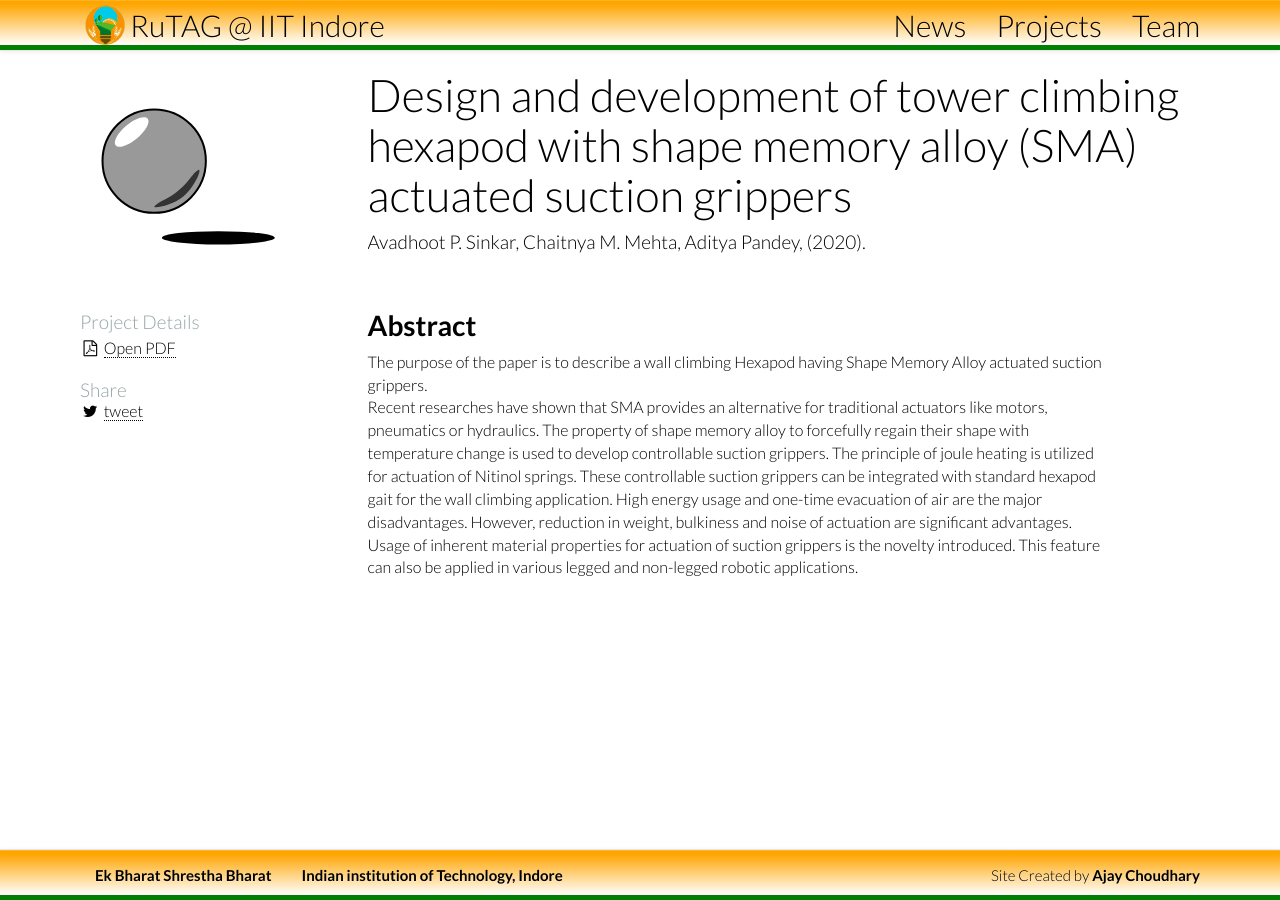
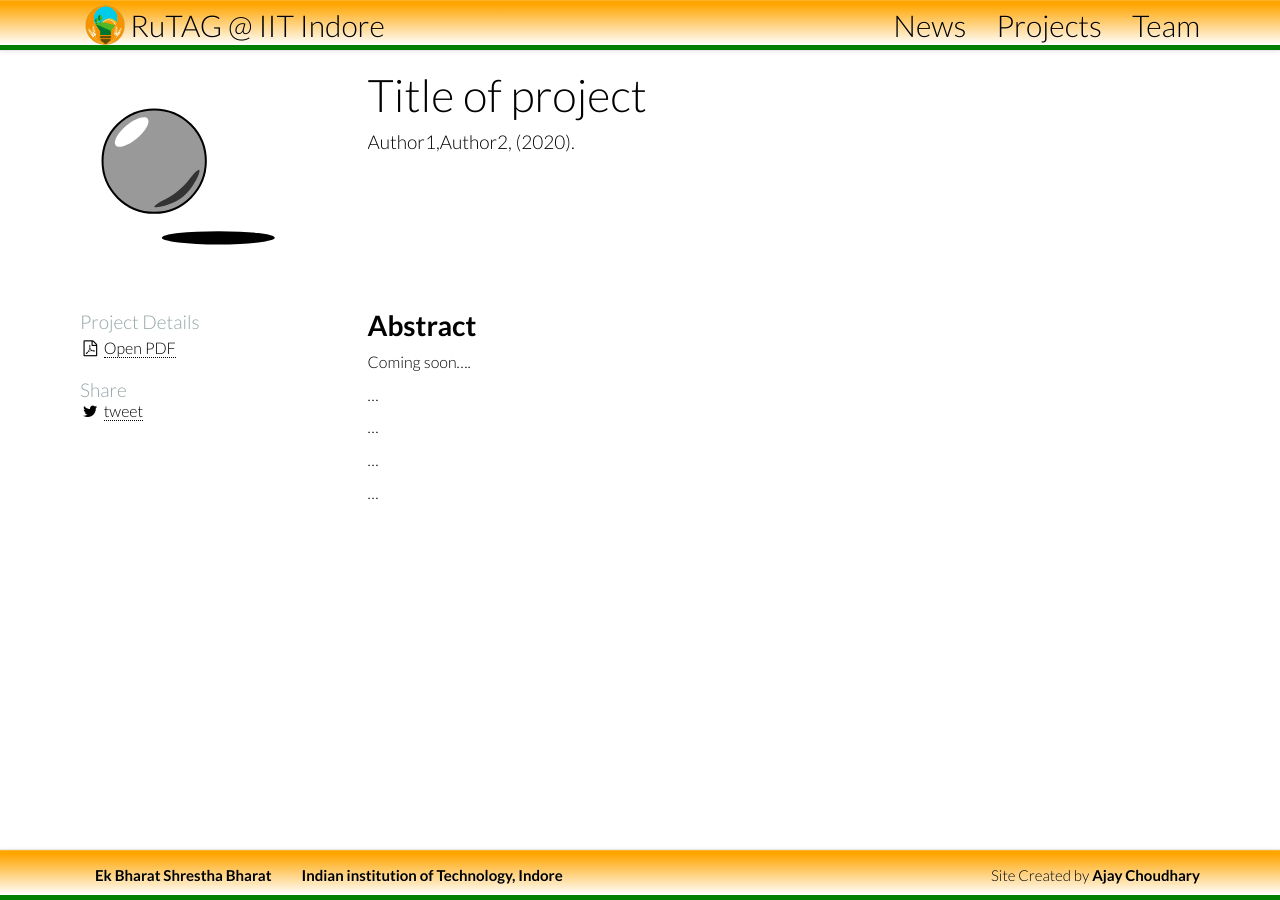
Before and after one commit to ajayiiti/rutag, a Jekyll site: the page built from projects/_posts/2020-07-01-project1.md, in a window 1280 px wide. Built offline with Jekyll 4.4.1, drawn with Linux system fonts in a browser that asks for light colours; nearby versions of some CDN libraries.

Commit message:
Update 2020-07-01-project1.md

```diff
--- a/projects/_posts/2020-07-01-project1.md
+++ b/projects/_posts/2020-07-01-project1.md
@@ -1,10 +1,10 @@
 ---
 layout: project
-title: "Design and development of tower climbing hexapod with shape memory alloy (SMA) actuated suction grippers"
+title: "Title of project"
 year: "2020"
 status: "Completed"
-nickname: shape-alloyed-hexapod
-authors: "Avadhoot P. Sinkar, Chaitnya M. Mehta, Aditya Pandey"
+nickname: project1
+authors: "Author1,Author2"
 image: /assets/images/papers/default-paper.svg
 redirect_from:
 fulltext:
@@ -16,7 +16,12 @@ tags: [wall climbing Hexapod,Shape Memory Alloy]
 {% include JB/setup %}
 
 # Abstract
+Coming soon....
 
-The purpose of the paper is to describe a wall climbing Hexapod having Shape Memory Alloy actuated suction grippers.
-<br>
-Recent researches have shown that SMA provides an alternative for traditional actuators like motors, pneumatics or hydraulics. The property of shape memory alloy to forcefully regain their shape with temperature change is used to develop controllable suction grippers. The principle of joule heating is utilized for actuation of Nitinol springs. These controllable suction grippers can be integrated with standard hexapod gait for the wall climbing application. High energy usage and one-time evacuation of air are the major disadvantages. However, reduction in weight, bulkiness and noise of actuation are significant advantages. Usage of inherent material properties for actuation of suction grippers is the novelty introduced. This feature can also be applied in various legged and non-legged robotic applications.
+...<br>
+
+...<br>
+
+...
+
+...
```
